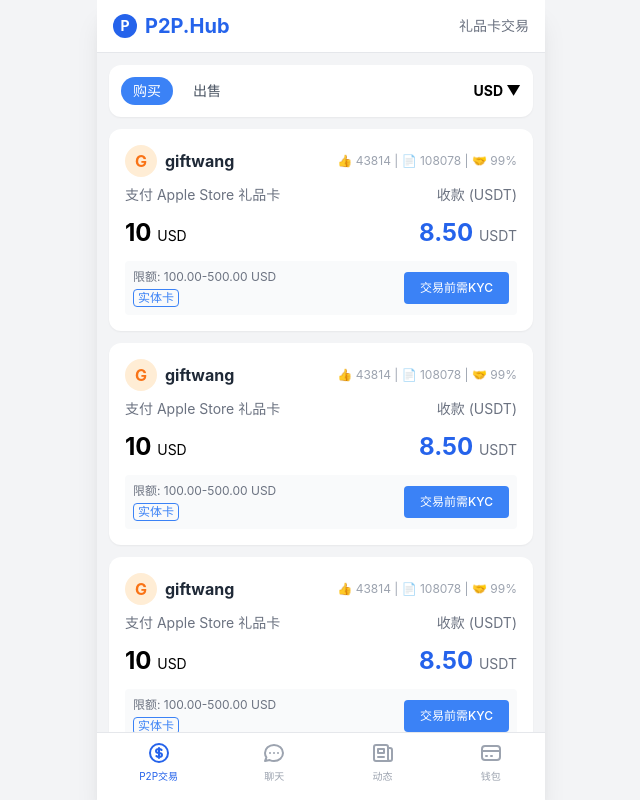
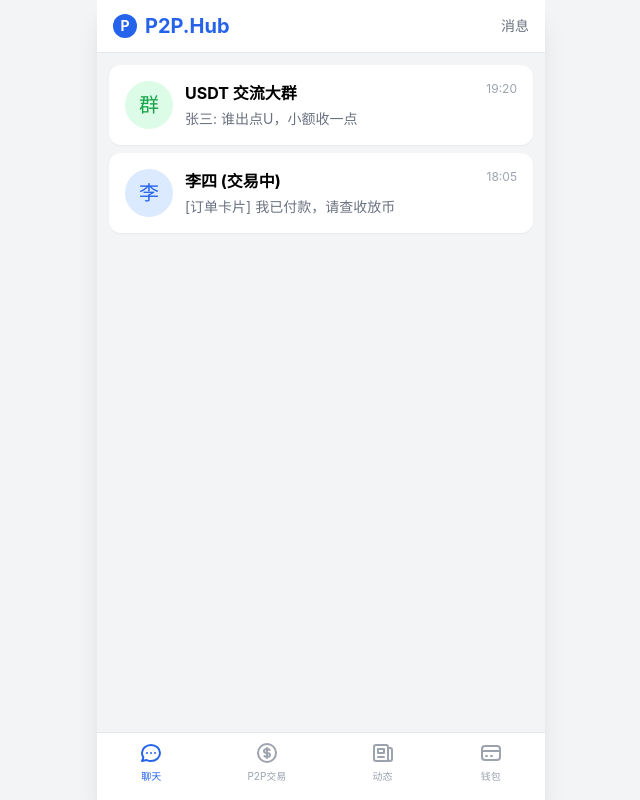
Before and after one commit to nft191881-hub/xili003-hardened, a website: page index.html in a window 1280 px wide. Shown: the whole page, without its empty margins (319-959 px from the left). Drawn offline with nearby package versions, Linux system fonts and the light colour scheme.

Commit message:
Update index.html

```diff
--- a/index.html
+++ b/index.html
@@ -20,8 +20,8 @@
                 <div class="w-6 h-6 bg-blue-600 rounded-full flex items-center justify-center text-white text-sm">P</div>
                 P2P.Hub
             </div>
+            <div class="text-sm text-gray-500" v-if="activeTab === 'chat'">消息</div>
             <div class="text-sm text-gray-500" v-if="activeTab === 'trade'">礼品卡交易</div>
-            <div class="text-sm text-gray-500" v-if="activeTab === 'chat'">消息</div>
             <div class="text-sm text-gray-500" v-if="activeTab === 'feed'">动态广场</div>
             <div class="text-sm text-gray-500" v-if="activeTab === 'wallet'">我的资产</div>
         </header>
@@ -29,7 +29,25 @@
         <!-- 主体内容区 -->
         <main class="flex-1 overflow-y-auto pb-16 bg-gray-100">
 
-            <!-- ================= 1. P2P 交易界面 ================= -->
+            <!-- ================= 1. 聊天界面 ================= -->
+            <div v-show="activeTab === 'chat'" class="p-3">
+                <div class="bg-white rounded-xl p-4 mb-2 flex gap-3 items-center shadow-sm">
+                    <div class="w-12 h-12 bg-green-100 text-green-600 rounded-full flex items-center justify-center text-xl">群</div>
+                    <div class="flex-1">
+                        <div class="flex justify-between"><span class="font-bold">USDT 交流大群</span><span class="text-xs text-gray-400">19:20</span></div>
+                        <div class="text-sm text-gray-500 truncate mt-1">张三: 谁出点U，小额收一点</div>
+                    </div>
+                </div>
+                <div class="bg-white rounded-xl p-4 mb-2 flex gap-3 items-center shadow-sm">
+                    <div class="w-12 h-12 bg-blue-100 text-blue-600 rounded-full flex items-center justify-center text-xl">李</div>
+                    <div class="flex-1">
+                        <div class="flex justify-between"><span class="font-bold">李四 (交易中)</span><span class="text-xs text-gray-400">18:05</span></div>
+                        <div class="text-sm text-gray-500 truncate mt-1">[订单卡片] 我已付款，请查收放币</div>
+                    </div>
+                </div>
+            </div>
+
+            <!-- ================= 2. P2P 交易界面 ================= -->
             <div v-show="activeTab === 'trade'" class="p-3">
                 <div class="bg-white rounded-xl p-3 mb-3 flex justify-between items-center shadow-sm">
                     <div class="flex gap-2">
@@ -58,24 +76,6 @@
                     <div class="bg-gray-50 rounded p-2 flex justify-between items-center text-xs text-gray-500">
                         <div>限额: 100.00-500.00 USD<br><span class="text-blue-500 border border-blue-500 px-1 rounded mt-1 inline-block">实体卡</span></div>
                         <button class="bg-blue-500 text-white px-4 py-2 rounded font-medium">交易前需KYC</button>
-                    </div>
-                </div>
-            </div>
-
-            <!-- ================= 2. 聊天界面 ================= -->
-            <div v-show="activeTab === 'chat'" class="p-3">
-                <div class="bg-white rounded-xl p-4 mb-2 flex gap-3 items-center shadow-sm">
-                    <div class="w-12 h-12 bg-green-100 text-green-600 rounded-full flex items-center justify-center text-xl">群</div>
-                    <div class="flex-1">
-                        <div class="flex justify-between"><span class="font-bold">USDT 交流大群</span><span class="text-xs text-gray-400">19:20</span></div>
-                        <div class="text-sm text-gray-500 truncate mt-1">张三: 谁出点U，小额收一点</div>
-                    </div>
-                </div>
-                <div class="bg-white rounded-xl p-4 mb-2 flex gap-3 items-center shadow-sm">
-                    <div class="w-12 h-12 bg-blue-100 text-blue-600 rounded-full flex items-center justify-center text-xl">李</div>
-                    <div class="flex-1">
-                        <div class="flex justify-between"><span class="font-bold">李四 (交易中)</span><span class="text-xs text-gray-400">18:05</span></div>
-                        <div class="text-sm text-gray-500 truncate mt-1">[订单卡片] 我已付款，请查收放币</div>
                     </div>
                 </div>
             </div>
@@ -135,20 +135,27 @@
 
         </main>
 
-        <!-- 底部 Tab 导航 -->
+        <!-- 底部 Tab 导航 (顺序已调换) -->
         <nav class="bg-white border-t absolute bottom-0 w-full flex justify-around py-2 pb-4 z-20">
+            <!-- 1. 聊天 -->
+            <button @click="activeTab = 'chat'" class="flex flex-col items-center" :class="activeTab === 'chat' ? 'text-blue-600' : 'text-gray-400'">
+                <svg class="w-6 h-6 mb-1" fill="none" stroke="currentColor" viewBox="0 0 24 24"><path stroke-linecap="round" stroke-linejoin="round" stroke-width="2" d="M8 12h.01M12 12h.01M16 12h.01M21 12c0 4.418-4.03 8-9 8a9.863 9.863 0 01-4.255-.949L3 20l1.395-3.72C3.512 15.042 3 13.574 3 12c0-4.418 4.03-8 9-8s9 3.582 9 8z"></path></svg>
+                <span class="text-[10px]">聊天</span>
+            </button>
+
+            <!-- 2. P2P交易 -->
             <button @click="activeTab = 'trade'" class="flex flex-col items-center" :class="activeTab === 'trade' ? 'text-blue-600' : 'text-gray-400'">
                 <svg class="w-6 h-6 mb-1" fill="none" stroke="currentColor" viewBox="0 0 24 24"><path stroke-linecap="round" stroke-linejoin="round" stroke-width="2" d="M12 8c-1.657 0-3 .895-3 2s1.343 2 3 2 3 .895 3 2-1.343 2-3 2m0-8c1.11 0 2.08.402 2.599 1M12 8V7m0 1v8m0 0v1m0-1c-1.11 0-2.08-.402-2.599-1M21 12a9 9 0 11-18 0 9 9 0 0118 0z"></path></svg>
                 <span class="text-[10px]">P2P交易</span>
             </button>
-            <button @click="activeTab = 'chat'" class="flex flex-col items-center" :class="activeTab === 'chat' ? 'text-blue-600' : 'text-gray-400'">
-                <svg class="w-6 h-6 mb-1" fill="none" stroke="currentColor" viewBox="0 0 24 24"><path stroke-linecap="round" stroke-linejoin="round" stroke-width="2" d="M8 12h.01M12 12h.01M16 12h.01M21 12c0 4.418-4.03 8-9 8a9.863 9.863 0 01-4.255-.949L3 20l1.395-3.72C3.512 15.042 3 13.574 3 12c0-4.418 4.03-8 9-8s9 3.582 9 8z"></path></svg>
-                <span class="text-[10px]">聊天</span>
-            </button>
+
+            <!-- 3. 动态 -->
             <button @click="activeTab = 'feed'" class="flex flex-col items-center" :class="activeTab === 'feed' ? 'text-blue-600' : 'text-gray-400'">
                 <svg class="w-6 h-6 mb-1" fill="none" stroke="currentColor" viewBox="0 0 24 24"><path stroke-linecap="round" stroke-linejoin="round" stroke-width="2" d="M19 20H5a2 2 0 01-2-2V6a2 2 0 012-2h10a2 2 0 012 2v1m2 13a2 2 0 01-2-2V7m2 13a2 2 0 002-2V9a2 2 0 00-2-2h-2m-4-3H9M7 16h6M7 8h6v4H7V8z"></path></svg>
                 <span class="text-[10px]">动态</span>
             </button>
+
+            <!-- 4. 钱包 -->
             <button @click="activeTab = 'wallet'" class="flex flex-col items-center" :class="activeTab === 'wallet' ? 'text-blue-600' : 'text-gray-400'">
                 <svg class="w-6 h-6 mb-1" fill="none" stroke="currentColor" viewBox="0 0 24 24"><path stroke-linecap="round" stroke-linejoin="round" stroke-width="2" d="M3 10h18M7 15h1m4 0h1m-7 4h12a3 3 0 003-3V8a3 3 0 00-3-3H6a3 3 0 00-3 3v8a3 3 0 003 3z"></path></svg>
                 <span class="text-[10px]">钱包</span>
@@ -161,7 +168,7 @@
         createApp({
             data() {
                 return {
-                    activeTab: 'trade'
+                    activeTab: 'chat' // 默认显示聊天页
                 }
             }
         }).mount('#app');
```
